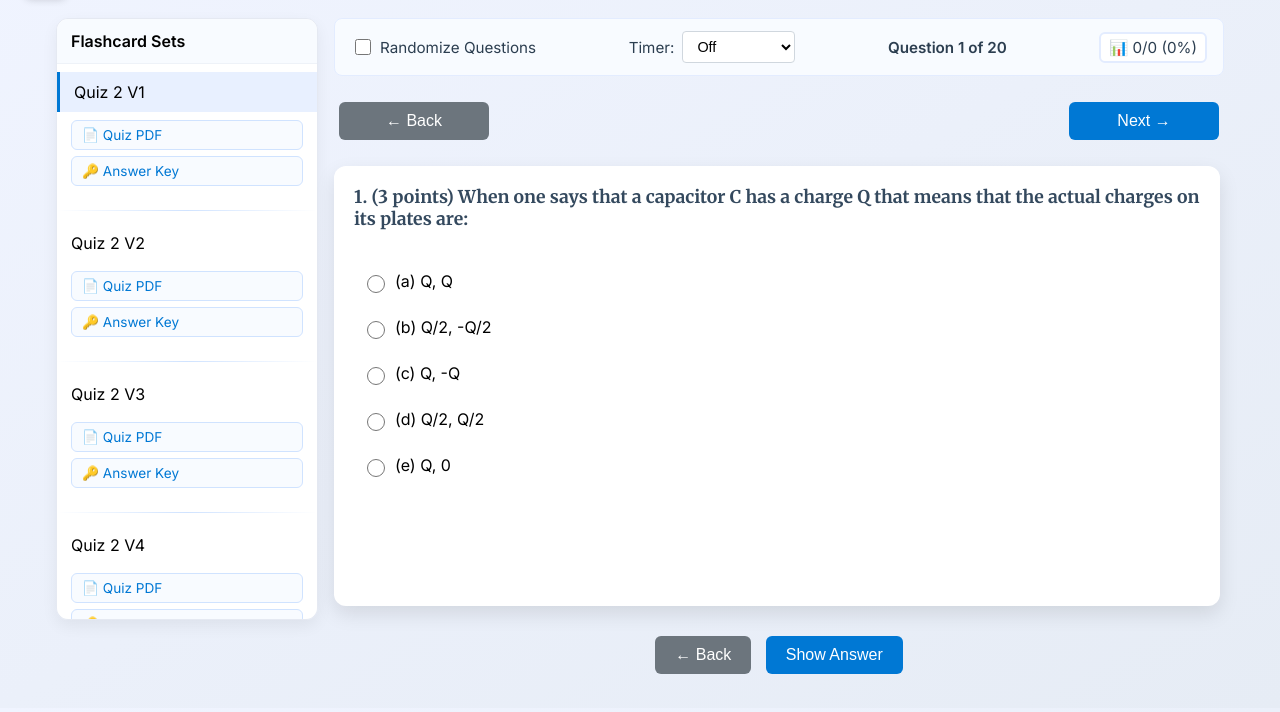
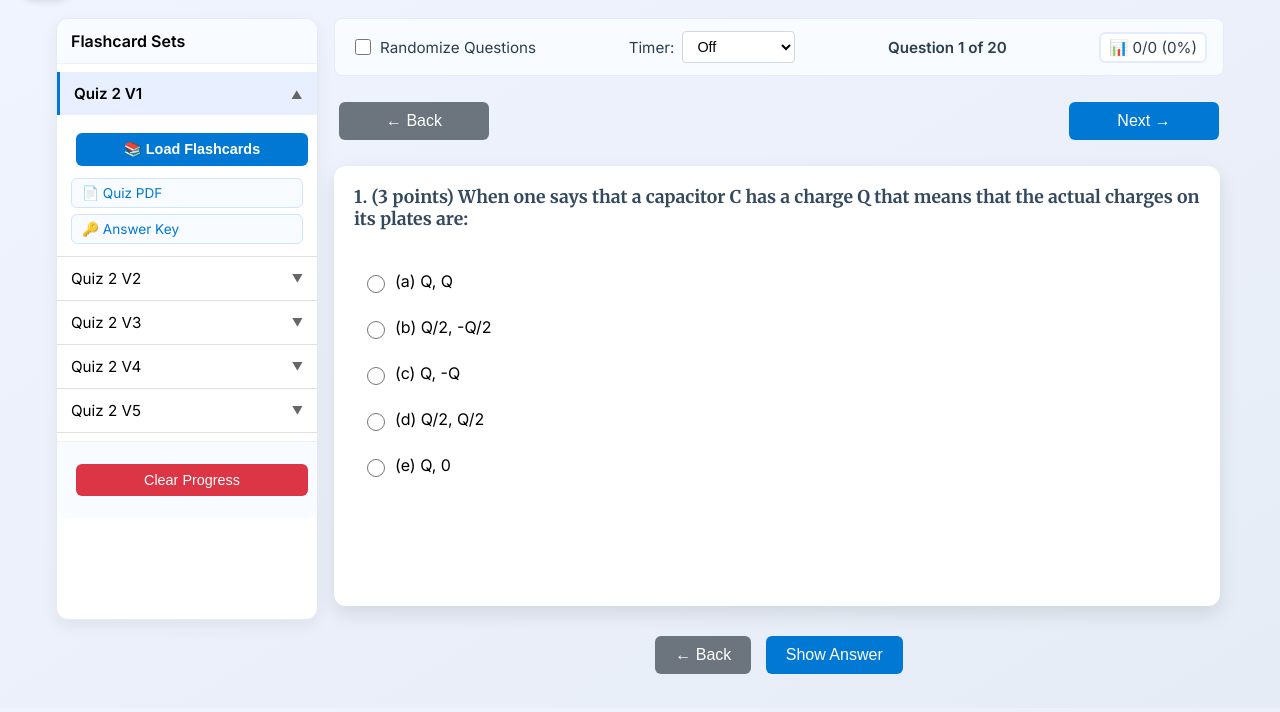
Before and after one commit to mando1967/engineering-flashcards, a plain HTML site: page index.html in a window 1280 px wide. Shown: the part 72-784 px from the top of the page. Drawn offline with nearby package versions, Linux system fonts and the light colour scheme.

Commit message:
Add accordion sidebar with separate load flashcards button

```diff
--- a/index.html
+++ b/index.html
@@ -6,7 +6,7 @@
   <link rel="preconnect" href="https://fonts.googleapis.com">
   <link rel="preconnect" href="https://fonts.gstatic.com" crossorigin>
   <link href="https://fonts.googleapis.com/css2?family=Inter:wght@400;600;700&family=Merriweather:wght@700&display=swap" rel="stylesheet">
-  <link rel="stylesheet" href="style.css?v=2" onload="cssLoaded()" onerror="cssFailed()" />
+  <link rel="stylesheet" href="style.css?v=4" onload="cssLoaded()" onerror="cssFailed()" />
   <style>
     #status {
       background: #fff3cd;
@@ -449,40 +449,53 @@
     const list = document.getElementById('file-list');
     list.innerHTML = '';
     quizSets.forEach((setName, idx) => {
-      const li = document.createElement('li');
-      li.className = 'file-item';
-      li.textContent = setName;
-      li.title = setName;
-      li.addEventListener('click', () => {
-        // highlight selection
-        [...list.children].forEach(el => el.classList.remove('active'));
-        li.classList.add('active');
+      // Create accordion item container
+      const accordionItem = document.createElement('div');
+      accordionItem.className = 'accordion-item';
+
+      // Create accordion header (quiz name)
+      const header = document.createElement('div');
+      header.className = 'accordion-header';
+      header.innerHTML = `
+        <span class="quiz-name">${setName}</span>
+        <span class="accordion-icon">▼</span>
+      `;
+
+      // Create accordion content (load button + PDF links)
+      const content = document.createElement('div');
+      content.className = 'accordion-content';
+      content.innerHTML = `
+        <button class="load-quiz-btn" data-quiz="${setName}">📚 Load Flashcards</button>
+        <a href="tests/${setName}/${setName}.pdf" target="_blank" class="pdf-link">📄 Quiz PDF</a>
+        <a href="tests/${setName}/${setName} KEY.pdf" target="_blank" class="pdf-link">🔑 Answer Key</a>
+      `;
+
+      // Toggle accordion on header click (just expand/collapse, don't load)
+      header.addEventListener('click', () => {
+        accordionItem.classList.toggle('expanded');
+      });
+
+      // Load quiz on button click
+      const loadBtn = content.querySelector('.load-quiz-btn');
+      loadBtn.addEventListener('click', () => {
+        // Highlight active quiz
+        document.querySelectorAll('.accordion-item').forEach(el => el.classList.remove('active'));
+        accordionItem.classList.add('active');
+
         loadFlashcardsFrom(`tests/${setName}/flashcards.txt`, `tests/${setName}`).catch(err => {
           console.error(err);
           alert(`Unable to load ${setName}: ${err.message}`);
         });
       });
-      list.appendChild(li);
 
-      // Add PDF links below the quiz item
-      const pdfLinks = document.createElement('div');
-      pdfLinks.className = 'pdf-links';
-      pdfLinks.innerHTML = `
-        <a href="tests/${setName}/${setName}.pdf" target="_blank" class="pdf-link">📄 Quiz PDF</a>
-        <a href="tests/${setName}/${setName} KEY.pdf" target="_blank" class="pdf-link">🔑 Answer Key</a>
-      `;
-      list.appendChild(pdfLinks);
+      // Assemble accordion item
+      accordionItem.appendChild(header);
+      accordionItem.appendChild(content);
+      list.appendChild(accordionItem);
 
-      // Add separator between quizzes (except after the last one)
-      if (idx < quizSets.length - 1) {
-        const separator = document.createElement('hr');
-        separator.className = 'quiz-separator';
-        list.appendChild(separator);
-      }
-
-      // Auto-load first
+      // Auto-load and expand first quiz
       if (idx === 0) {
-        li.classList.add('active');
+        accordionItem.classList.add('active', 'expanded');
         loadFlashcardsFrom(`tests/${setName}/flashcards.txt`, `tests/${setName}`).catch(err => console.error(err));
       }
     });
--- a/style.css
+++ b/style.css
@@ -102,32 +102,86 @@ h1 {
   padding: 8px 0;
 }
 
-.file-item {
-  padding: 10px 14px;
+/* Accordion styling */
+.accordion-item {
+  border-bottom: 1px solid #e0e0e0;
+}
+
+.accordion-header {
+  display: flex;
+  justify-content: space-between;
+  align-items: center;
+  padding: 12px 14px;
   cursor: pointer;
   transition: background-color 0.2s ease;
+  user-select: none;
 }
 
-.file-item:hover {
+.accordion-header:hover {
   background: #f3f7ff;
 }
 
-.file-item.active {
+.accordion-item.active .accordion-header {
   background: #e8f0ff;
   border-left: 3px solid #0078D4;
+  font-weight: 600;
 }
 
-.file-item.error {
-  color: #b00020;
-  cursor: default;
+.quiz-name {
+  flex: 1;
+  font-size: 0.95rem;
 }
 
-/* PDF links styling */
-.pdf-links {
+.accordion-icon {
+  font-size: 0.7rem;
+  transition: transform 0.3s ease;
+  color: #666;
+}
+
+.accordion-item.expanded .accordion-icon {
+  transform: rotate(-180deg);
+}
+
+.accordion-content {
+  max-height: 0;
+  overflow: hidden;
+  transition: max-height 0.3s ease, padding 0.3s ease;
   display: flex;
   flex-direction: column;
   gap: 6px;
+  padding: 0 14px;
+}
+
+.accordion-item.expanded .accordion-content {
+  max-height: 250px;
   padding: 8px 14px 12px;
+}
+
+.load-quiz-btn {
+  width: 100%;
+  padding: 8px 12px;
+  background: #0078D4;
+  color: white;
+  border: none;
+  border-radius: 6px;
+  font-size: 0.9rem;
+  font-weight: 600;
+  cursor: pointer;
+  transition: background-color 0.2s ease, transform 0.1s ease;
+  display: flex;
+  align-items: center;
+  justify-content: center;
+  gap: 6px;
+  margin-bottom: 6px;
+}
+
+.load-quiz-btn:hover {
+  background: #005a9e;
+  transform: translateY(-1px);
+}
+
+.load-quiz-btn:active {
+  transform: translateY(0);
 }
 
 .pdf-link {
@@ -148,14 +202,6 @@ h1 {
   background: #e8f0ff;
   border-color: #0078D4;
   transform: translateX(2px);
-}
-
-/* Quiz separator */
-.quiz-separator {
-  border: none;
-  height: 1px;
-  background: linear-gradient(to right, transparent, #d0e3ff, transparent);
-  margin: 12px 0;
 }
 
 #main-content {
```
